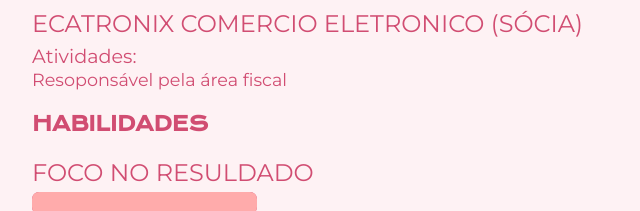
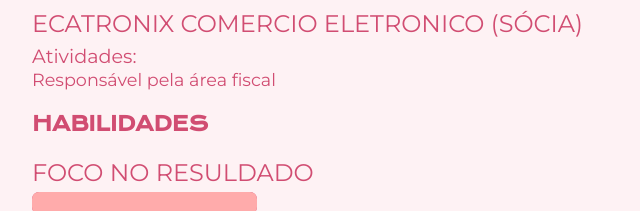
Before and after one commit to andresazuim/portfolio, a plain HTML site: page curriculo.html in a window 1280 px wide. Shown: the part 460-671 px from the top of the page, 160-800 px from the left. Drawn offline with nearby package versions, Linux system fonts and the light colour scheme.

Commit message:
Update curriculo.html

```diff
--- a/curriculo.html
+++ b/curriculo.html
@@ -33,7 +33,7 @@
                 <p class="apresentacao__container__texto">2011/2022</p>
                 <p class="apresentacao__container__subtitulo">Ecatronix Comercio Eletronico (Sócia)</p>
                 <p class="apresentacao__container__texto1">Atividades:</p>
-                <p class="apresentacao__container__texto">Resoponsável pela área fiscal</p>
+                <p class="apresentacao__container__texto">Responsável pela área fiscal</p>
             </div>
             <div class="apresentacao__container__container habilidades">
                 <h2 class="apresentacao__container__titulo">Habilidades</h2>
```
